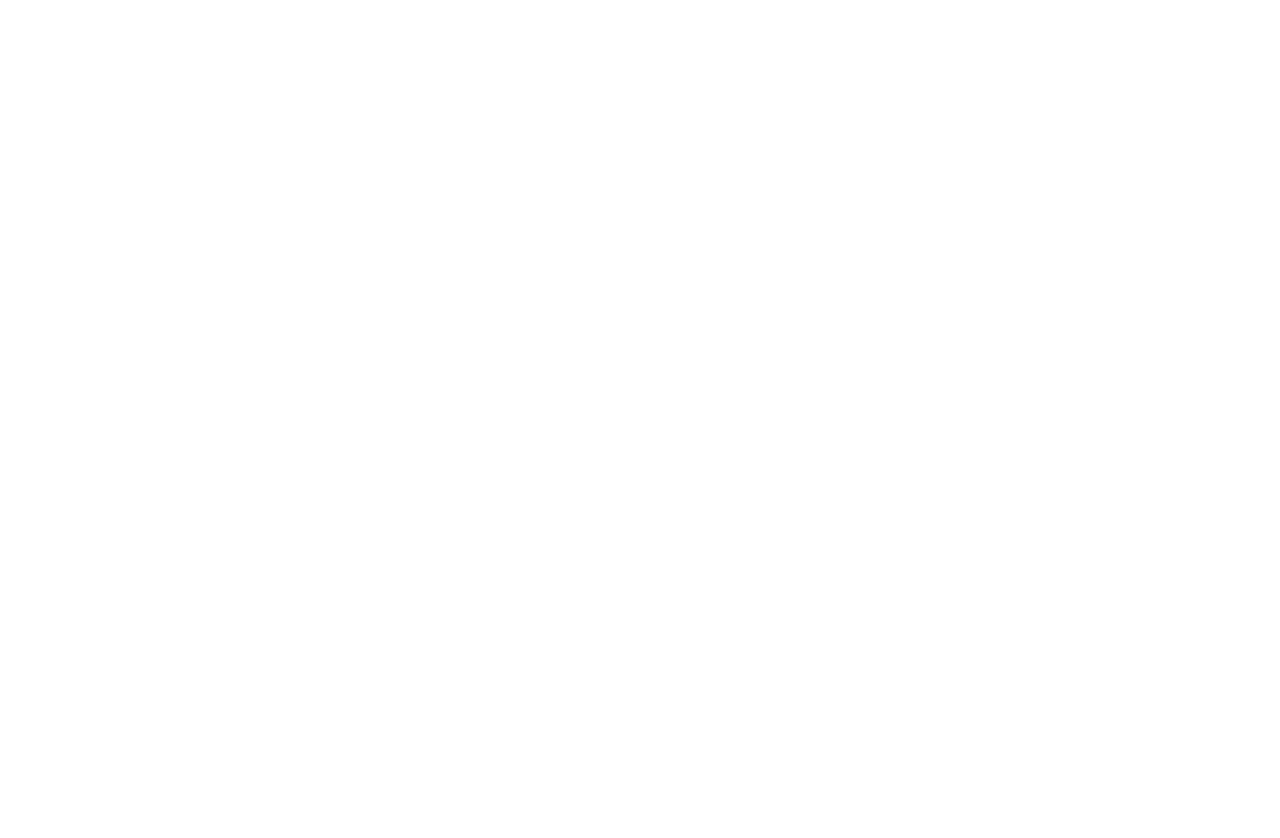
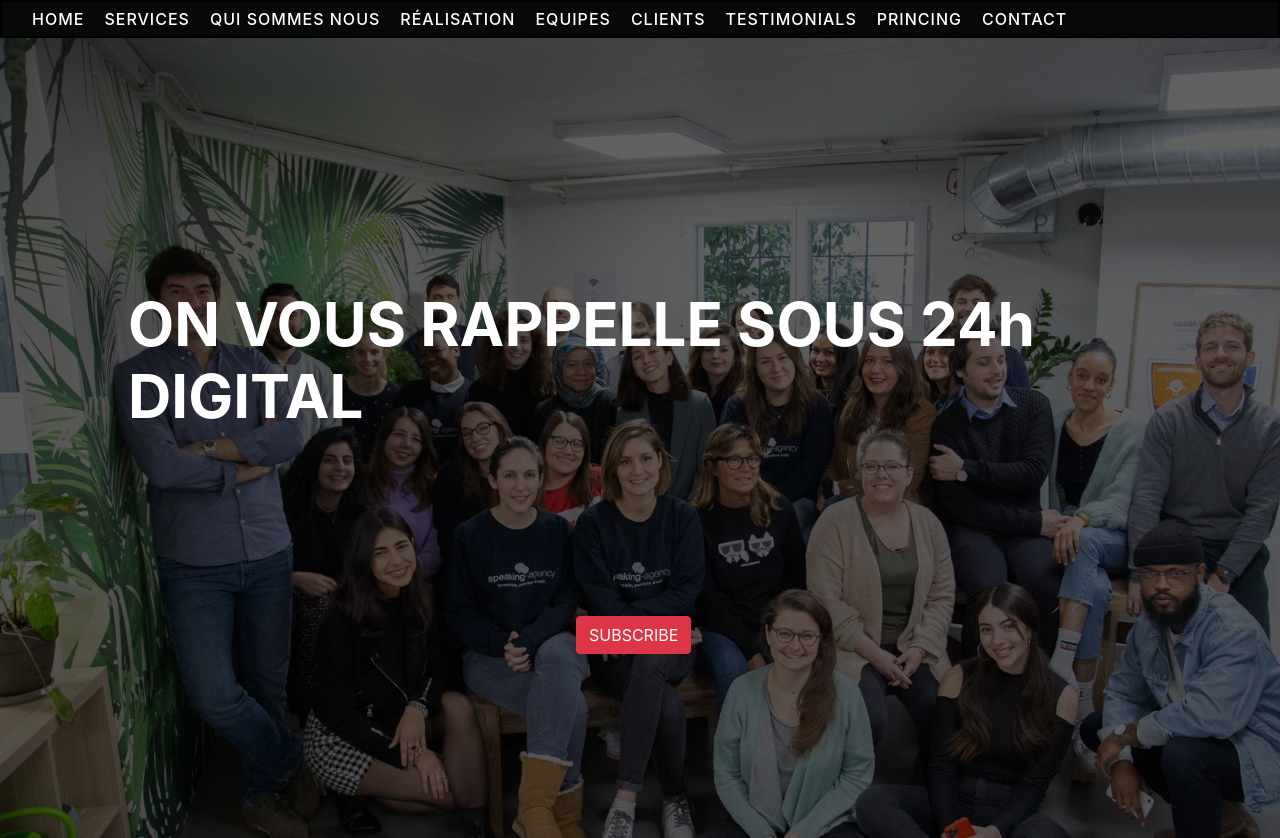
Before and after one commit to abdellatifouldelmaallem/training-work, a PHP site: page / in a window 1280 px wide. Before the commit the page is empty. Before the commit the page ends 800 px from the top, so only its background shows below. Run offline with PHP 8.4, Linux system fonts and the light colour scheme.

Commit message:
adding code of section nav & home

```diff
--- a/project basant sur boostrap/components/header.php
+++ b/project basant sur boostrap/components/header.php
@@ -0,0 +1,28 @@
+<header>
+<nav class="navbar navbar-inverse col-md-12">
+  <div class="container-fluid">
+
+    <ul class="nav navbar-nav">
+      <li class="active"><a href="#home">Home</a></li>
+      <li><a href="#mohamed">Services</a></li>
+      <li><a href="#mohamed">Qui sommes nous</a></li>
+      <li><a href="#">Réalisation</a></li>
+      <li><a href="#safae">Equipes</a></li>
+      <li><a href="#clients">Clients</a></li>
+      <li><a href="#Testimonals">Testimonials</a></li>
+      <li><a href="# pricing">Princing</a></li>
+      <li><a href="#">Contact</a></li>
+    </ul>
+  </div>
+</nav>
+
+</header>
+
+
+<section id="home">
+<div class="head">
+<h3 class="h5 d-md-none m-0 text-center">ON VOUS RAPPELLE SOUS 24h DIGITALISATION EN MAIN</h3>
+<h3 id="typeWriter" class="d-none d-md-block m-0">ON VOUS RAPPELLE SOUS 24h DIGITALISATION EN MAIN</h3>
+<button type="button" class="btn btn-danger text-center">SUBSCRIBE</button>
+</div>
+</section>
--- a/project basant sur boostrap/css/style.css
+++ b/project basant sur boostrap/css/style.css
@@ -0,0 +1,59 @@
+
+.navbar-nav{
+    display: flex;
+    flex-direction: row;
+    float: left;
+}
+a {
+    color: rgb(255, 255, 255);
+    font-size: 16px;
+    text-transform: uppercase;
+    letter-spacing: 1px;
+    font-weight: 500;
+    margin: 10px;
+
+}
+a:hover {
+    color: #3ff1f1;
+    text-decoration: none;
+}
+.head{
+    background-image: url(../images/agency.jpg);
+    background-size: cover;
+    min-height: 100vh;
+    background-color: #616161;
+    background-blend-mode: multiply;
+}
+
+
+h3{
+
+        font-size: 3.75rem;
+        color: #fff;
+        font-weight: 700;
+        margin: 32px 0px 32px 0px;
+        position: absolute;
+        top: 36%;
+        left: 10%;
+}
+
+
+/*position of bottuns*/
+.btn:not(:disabled):not(.disabled) {
+
+    position: absolute;
+    top: 77%;
+    left: 45%;
+}
+
+
+/*position of nav*/
+.navbar {
+
+        position: sticky;
+        top: 0;
+        padding: 5px;
+        background-color: #070808;
+        border: 2px solid #000000;
+
+}
--- a/project basant sur boostrap/js/script.js
+++ b/project basant sur boostrap/js/script.js
@@ -0,0 +1,22 @@
+var i = 0;
+var txt = document.getElementById("typeWriter").innerText;
+var speed = 70;
+
+document.getElementById("typeWriter").innerText = "";
+function typeWriter() {
+
+  if (i < txt.length) {
+    document.getElementById("typeWriter").innerHTML += txt.charAt(i);
+    i++;
+    setTimeout(typeWriter, speed);
+  }else{
+    i = 0;
+
+    setTimeout(()=>{
+      document.getElementById("typeWriter").innerText = "";
+      typeWriter();
+    },1000);
+  }
+
+}
+typeWriter();
```
Also changed, not shown: project basant sur boostrap/components/styles.php (line endings or trailing spaces), project basant sur boostrap/images/agency.jpg (added).
